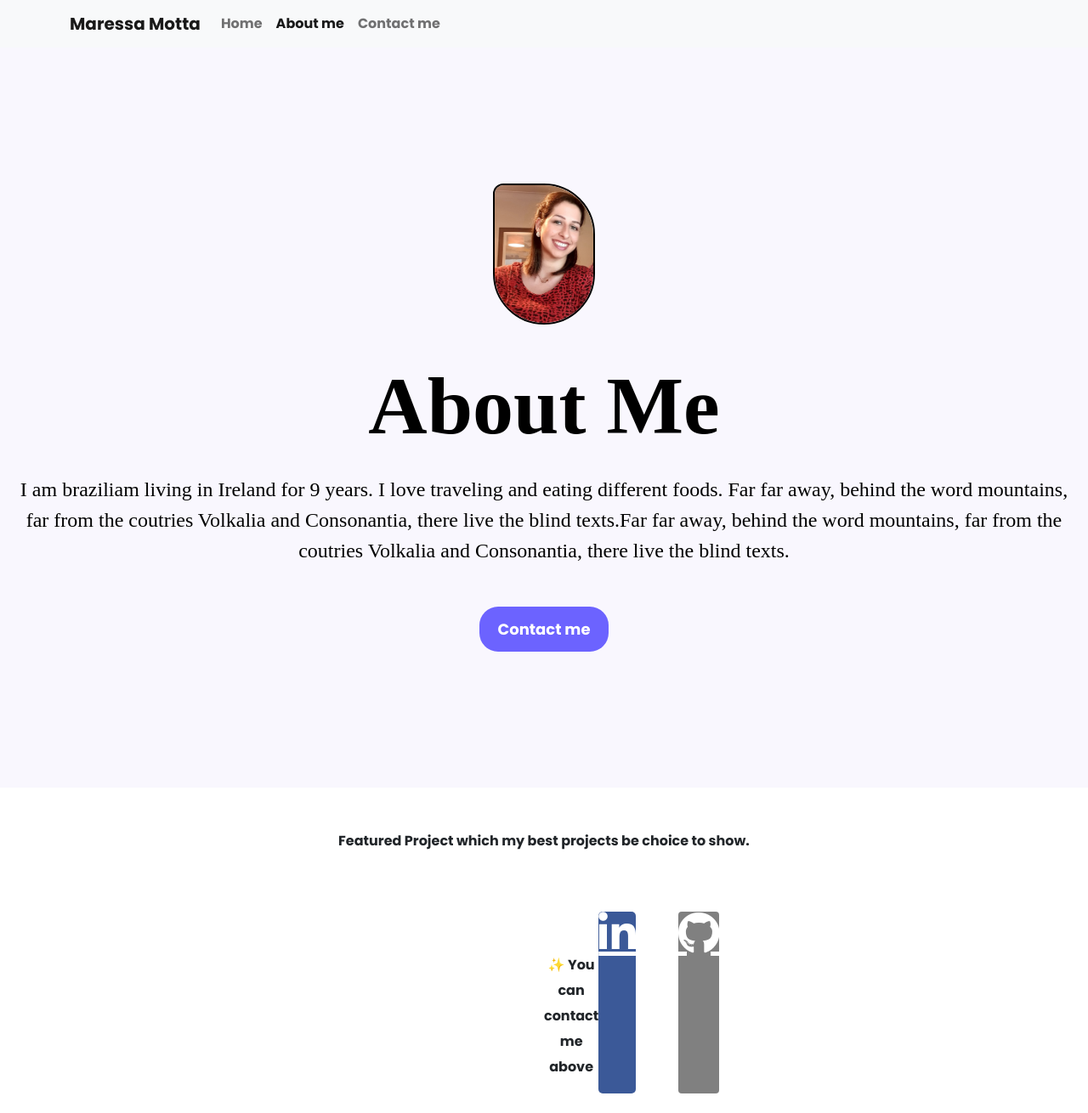
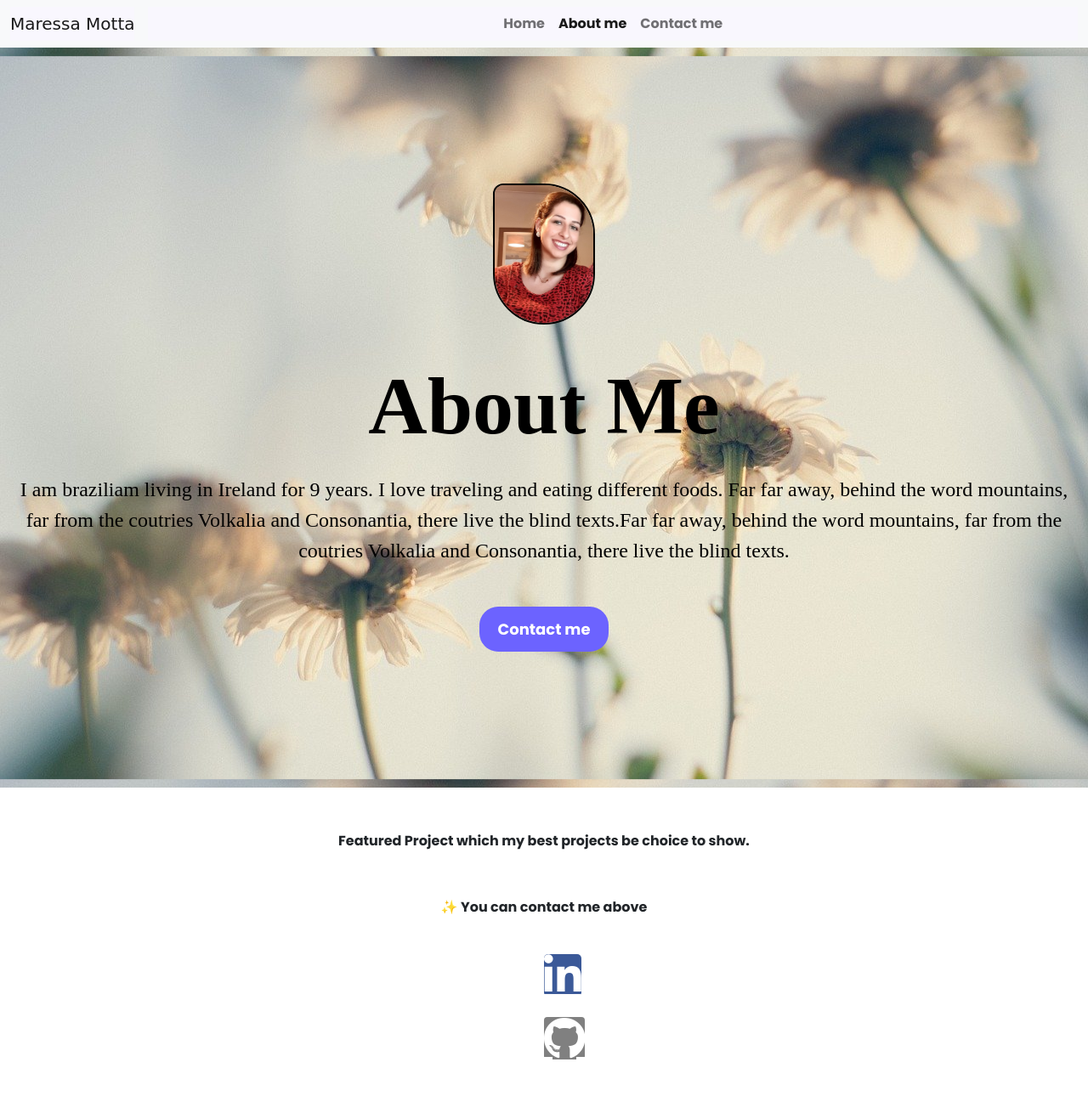
Before and after one commit to MaressaMotta/Portfolio, a plain HTML site: page about.html in a window 1280 px wide. Shown: the whole page at 85% size. Drawn offline with nearby package versions, Linux system fonts and the light colour scheme; a web font is replaced by a local one.

Commit message:
backgroung image

```diff
--- a/about.html
+++ b/about.html
@@ -36,9 +36,9 @@
     <title>About - Maressa Motta</title>
   </head>
   <body>
-    <nav class="navbar navbar-expand-lg navbar-light bg-light d-flex justify-content-between"
-    style="background-color: rgb(242, 213, 240)">
-      <div class="container">
+    <nav class="navbar navbar-expand-lg fixed top navbar-light bg-light "
+    >
+      <div class="container-fluid">
         <a class="navbar-brand d-none d-md-block" href="/" title="homepage">Maressa Motta</a>
         <button
           class="navbar-toggler"
@@ -104,15 +104,16 @@
       Featured Project which my best projects be choice to show.
     </p>
 
-    <footer class="contact-link d-flex " title="contact-link">
+
 
   <p class="text-center foot-note mt-5">
    ✨ You can contact me above
 </p>
+<div class="contact-link">
      <a href="https://www.linkedin.com/in/maressa-motta-0142bb94/"
-     class="fab fa-linkedin-in" title="linkedin"></a>
+     class="fab fa-linkedin-in mb-4" title="linkedin"></a>
      <a href="https://github.com/MaressaMotta?tab=repositories"
-     class="fab fa-github" title="github"></a>
-</footer>
+     class="fab fa-github mb-4" title="github"></a>
+</div>
  </body>
    </html>
--- a/styles/portfolio.css
+++ b/styles/portfolio.css
@@ -33,12 +33,26 @@ p {
   font-size: 16px;
   line-height: 30px;
 }
-navbar {
-  background: rgb(242, 213, 240);
-  color: rgb(242, 213, 240);
+.navbar-brand {
+  background: var(--secondary-color);
+  font-family: "Lobster", cursive;
 }
+.navbar-collapse {
+  flex-grow: 1;
+  text-align: center;
+  background: var(--secondary-color);
+  color: white;
+
+  width: 100%;
+  top: 0;
+
+  justify-content: space-evenly;
+}
+
 .hero {
-  background: var(--secondary-color);
+  background-image: url(/images/background.png);
+  background-position: center center;
+  opacity: 2;
   text-align: center;
   padding: 160px 20px;
 }
@@ -111,6 +125,10 @@ navbar {
 .fab:hover {
   opacity: 0.7;
 }
+.email-link {
+  font-size: 27px;
+}
+
 @media (max-width: 800px) {
   h1 {
     font-size: 44px;
```
Also changed, not shown: contact.html (+3 -3 lines), index.html (+3 -3 lines), images/background.png (added).
